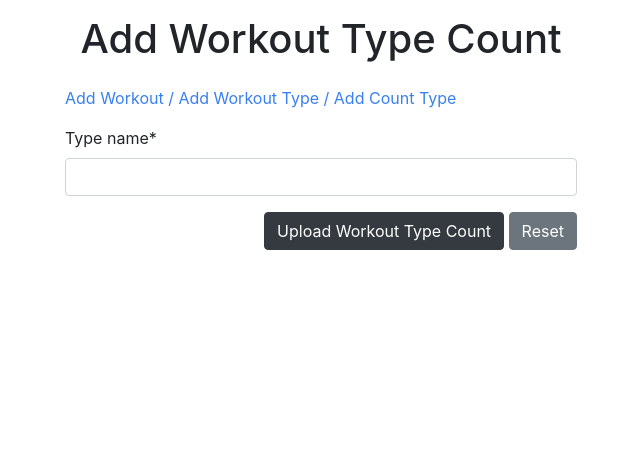
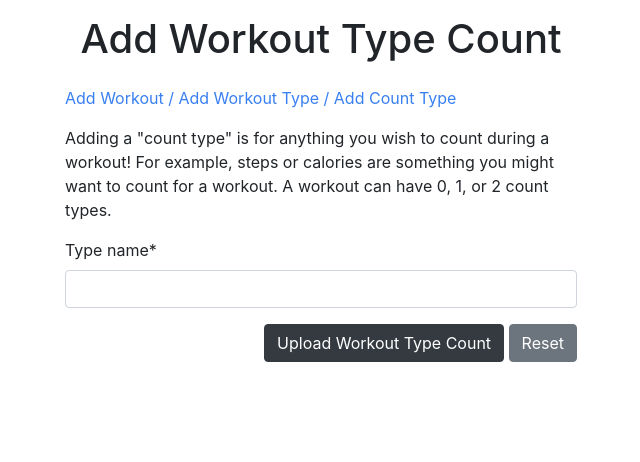
Before and after one commit to calrh007/project-a-07-personal-copy, a Django app: page /add_workout_type_count/ in a window 1280 px wide. Shown: the part 70-532 px from the top of the page, without its empty margins (319-959 px from the left). Run offline with Django 3.2, Linux system fonts and the light colour scheme; the visitor is signed in with stand-in values (Sample User, id 1); some libraries are stand-ins or nearby versions.

Commit message:
providing explanation in count form

```diff
--- a/workout_app/templates/workout_app/add_workout_type_count.html
+++ b/workout_app/templates/workout_app/add_workout_type_count.html
@@ -7,6 +7,7 @@
 <h1 style="text-align:center; padding:15px">Add Workout Type Count</h1>
 <div class="mx-auto" style="width:40%">
   <p style="color: #387FF0"><a href="{% url 'add_workout_linked'%}" style="color: #387FF0">Add Workout</a> / <a href="{% url 'add_workout_type'%}" style="color:#387FF0">Add Workout Type</a> / <a href="{% url 'add_workout_type_count' %}" style="color: #387FF0">Add Count Type</a></p>
+  <p>Adding a "count type" is for anything you wish to count during a workout! For example, steps or calories are something you might want to count for a workout. A workout can have 0, 1, or 2 count types.</p>
   <form action="" method="post">
       {% csrf_token %}
         {{ form|crispy }}
```
